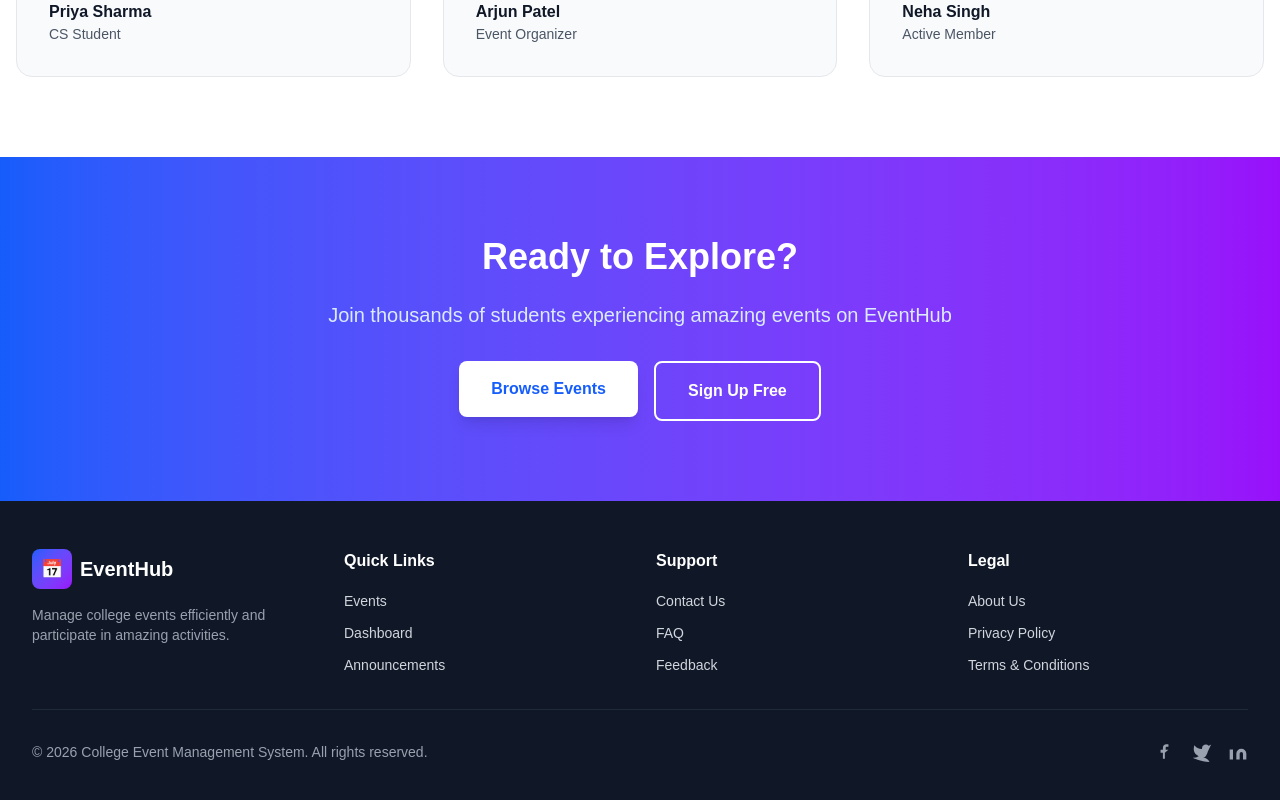
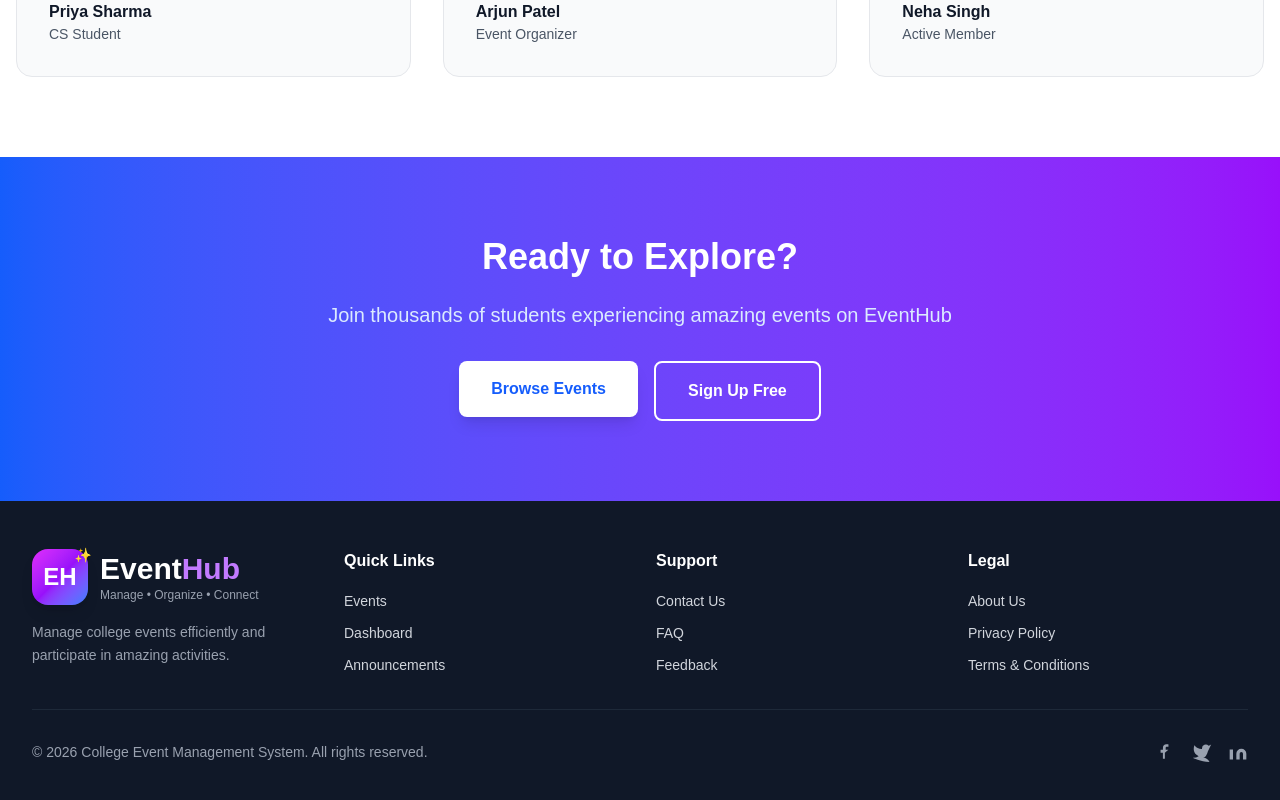
Before and after one commit to piyushgupta1319/EventHub, a Next.js app: page / in a window 1280 px wide. Shown: the part 3085-3885 px from the top of the page. Built offline with nearby package versions, Linux system fonts and the light colour scheme; no server answers.

Commit message:
Updated footer logo

```diff
--- a/src/components/Footer.tsx
+++ b/src/components/Footer.tsx
@@ -39,13 +39,32 @@ export default function Footer() {
         <div className="grid md:grid-cols-4 gap-8 mb-8">
           {/* Brand */}
 <div className="md:col-span-1">
-            <div className="flex items-center gap-2 mb-4">
-              <div className="w-10 h-10 bg-gradient-to-br from-blue-600 to-purple-600 rounded-lg flex items-center justify-center">
-                <span className="text-white font-bold text-lg">📅</span>
+  <div className="flex items-center gap-3 mb-4">
+    {/* Logo */}
+    <div className="relative">
+      <div className="w-14 h-14 rounded-2xl bg-gradient-to-br from-fuchsia-500 via-purple-600 to-blue-500 flex items-center justify-center shadow-lg">
+        <span className="text-white font-bold text-2xl">EH</span>
       </div>
-              <span className="text-xl font-bold text-white">EventHub</span>
+
+      <span className="absolute -top-1 -right-1 text-yellow-400 text-sm">
+        ✨
+      </span>
     </div>
-            <p className="text-sm text-gray-400">
+
+    {/* Text */}
+    <div>
+      <h3 className="text-3xl font-extrabold">
+        <span className="text-white">Event</span>
+        <span className="text-purple-400">Hub</span>
+      </h3>
+
+      <p className="text-xs text-gray-400">
+        Manage • Organize • Connect
+      </p>
+    </div>
+  </div>
+
+  <p className="text-sm text-gray-400 leading-relaxed">
     Manage college events efficiently and participate in amazing activities.
   </p>
 </div>
```
Lines whose indentation alone changed are shown as unchanged.
